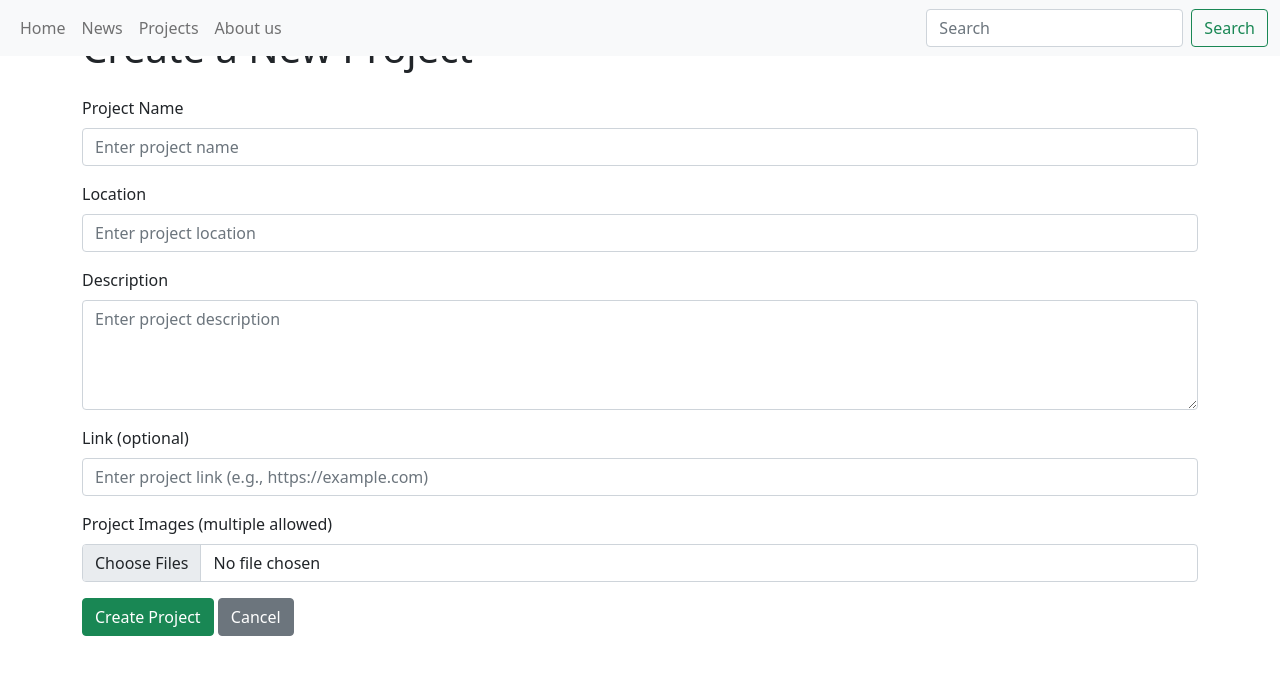
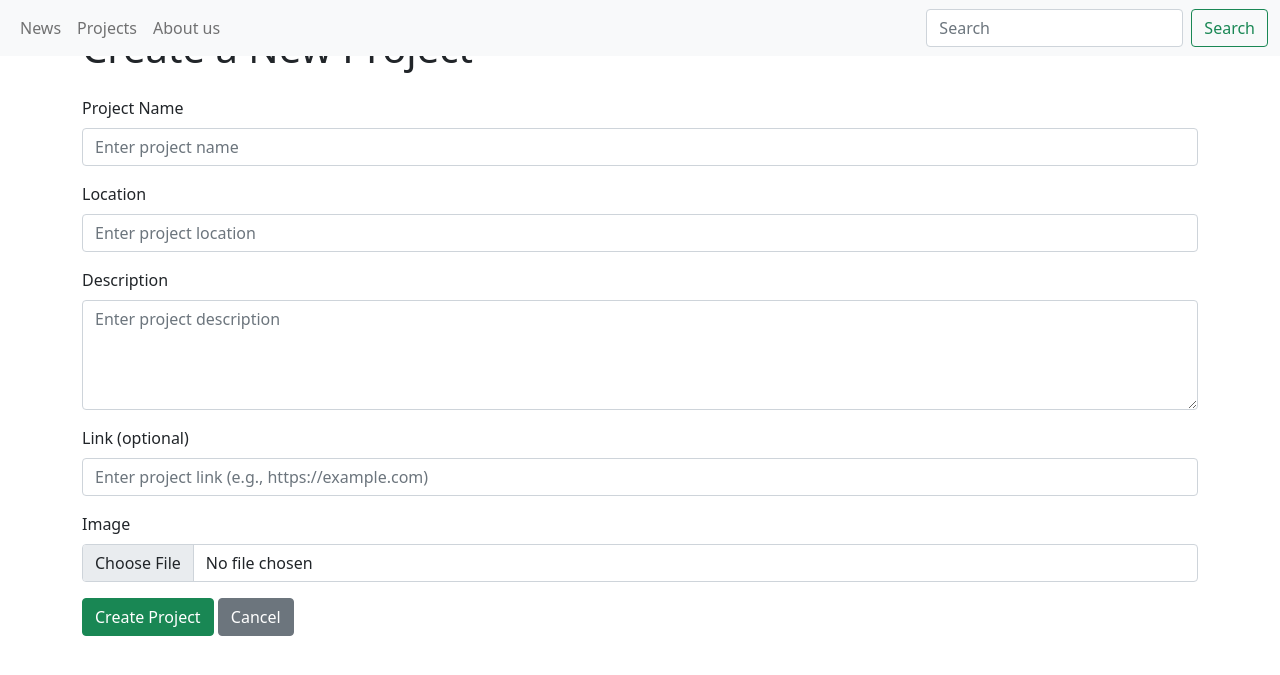
Before and after one commit to administratorUAandEU/NGO_Platform, a Flask app: page /projects/new in a window 1280 px wide. Shown: the top 675 px of the page. Run offline with Flask 3, Linux system fonts and the light colour scheme; some libraries are stand-ins or nearby versions.

Commit message:
visual upd2

```diff
--- a/website/admin.py
+++ b/website/admin.py
@@ -98,8 +98,9 @@ def edit_project(project_id):
             if project.image_path:
                 delete_file_from_uploads(project.image_path)
 
-            image_path = os.path.join(UPLOAD_FOLDER, f"p{project.id}{get_file_extension(image_file)}")
+            image_path = os.path.join(UPLOAD_FOLDER, name := f"p{project.id}{get_file_extension(image_file)}")
             image_file.save(image_path)
+            project.image_path = name
 
         db.session.commit()
         flash("Project updated successfully.", category="success")
@@ -163,8 +164,9 @@ def edit_news(news_id):
             if news.image_path:
                 delete_file_from_uploads(news.image_path)
 
-            image_path = os.path.join(UPLOAD_FOLDER, f"n{news.id}{get_file_extension(image_file)}")
+            image_path = os.path.join(UPLOAD_FOLDER,name := f"n{news.id}{get_file_extension(image_file)}")
             image_file.save(image_path)
+            news.image_path = name
 
         db.session.commit()
         flash("News updated successfully.", category="success")
--- a/website/projects.py
+++ b/website/projects.py
@@ -21,14 +21,15 @@ def load_projects():
         image_filename = project.image_path
         image_path = os.path.join(
             "website", "static", "uploads", image_filename if image_filename else 'NaN')
+        image_full_path = os.path.join(UPLOAD_FOLDER, image_filename) if image_filename else None
         project_data.append({
             "id": project.id,
             "name": project.name,
             "location": project.location,
             "description": project.description,
             "link": project.link,
-            "image_exists": os.path.exists(image_path),
-            "image_path": f"uploads/{image_filename}" if os.path.exists(image_path) else None,
+            "image_exists": os.path.exists(image_full_path) if image_filename else False,
+            "image_path": f"uploads/{image_filename}" if image_filename and os.path.exists(image_full_path) else None,
             "finished": project.finished
         })
 
@@ -57,8 +58,8 @@ def create_project():
         db.session.add(new_project)
         db.session.commit()
 
-        image_filename = None
         if image and allowed_file(image.filename):
+            new_project= Project.query.get(new_project.id)
             file_extension = os.path.splitext(image.filename)[1]
             image_filename = f"p{new_project.id}{file_extension}"
 
--- a/website/static/styles/aboutus.css
+++ b/website/static/styles/aboutus.css
@@ -301,6 +301,7 @@
     cursor: pointer;
     transition: all 0.3s ease-in-out;
     text-align: center;
+    margin-bottom: 5px;
 }
 
 /* Hover Effect */
--- a/website/templates/aboutus.html
+++ b/website/templates/aboutus.html
@@ -282,6 +282,9 @@
     <script src="https://cdnjs.cloudflare.com/ajax/libs/gsap/3.11.0/gsap.min.js"></script>
     <script src="https://cdnjs.cloudflare.com/ajax/libs/gsap/3.11.0/ScrollTrigger.min.js"></script>
     <script src="{{ url_for('static', filename='scripts/aboutus.js') }}"></script>
+    <script src="https://cdn.jsdelivr.net/npm/bootstrap@5.0.2/dist/js/bootstrap.bundle.min.js"
+    integrity="sha384-MrcW6ZMFYlzcLA8Nl+NtUVF0sA7MsXsP1UyJoMp4YLEuNSfAP+JcXn/tWtIaxVXM"
+    crossorigin="anonymous"></script>
 </body>
 
 </html>
--- a/website/templates/create_project.html
+++ b/website/templates/create_project.html
@@ -35,8 +35,8 @@
                     placeholder="Enter project link (e.g., https://example.com)">
             </div>
             <div class="mb-3">
-                <label for="images" class="form-label">Project Images (multiple allowed)</label>
-                <input type="file" class="form-control" id="images" name="images" accept="image/*" multiple>
+                <label for="images" class="form-label">Image</label>
+                <input type="file" class="form-control" id="images" name="images">
             </div>
             <button type="submit" class="btn btn-success mb-4">Create Project</button>
             <a href="{{ url_for('admin.manage_projects') }}" class="btn btn-secondary mb-4">Cancel</a>
--- a/website/templates/navbar.html
+++ b/website/templates/navbar.html
@@ -6,9 +6,6 @@
         </button>
         <div class="collapse navbar-collapse" id="navbarSupportedContent">
             <ul class="navbar-nav me-auto mb-2 mb-lg-0">
-                <li class="nav-item">
-                    <a class="nav-link" aria-current="page" href="{{ url_for('home.load_home') }}">Home</a>
-                </li>
                 <li class="nav-item">
                     <a class="nav-link" href="{{ url_for('news.load_news') }}">News</a>
                 </li>
```
Also changed, not shown: website/templates/projects.html (+9 -3 lines), instance/db.db (deleted), website/static/uploads/5436acca08324f16b48fa88aaac7169c.png (deleted), website/static/uploads/594ca44dd6da433ab178417bcaa533ff.jpg (deleted), website/static/uploads/b625184317c147cab108dc6223e86da1.jpg (deleted), website/static/uploads/f68a86d765924d49afa700e304ce5c43.png (deleted), website/static/uploads/n1.jpeg (deleted), website/static/uploads/p1.jpg (deleted), 1 other file.
